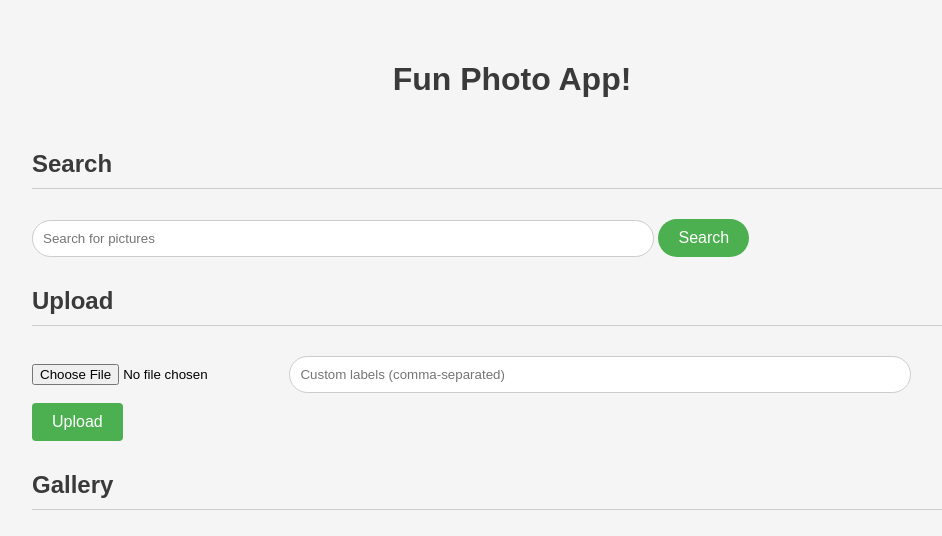
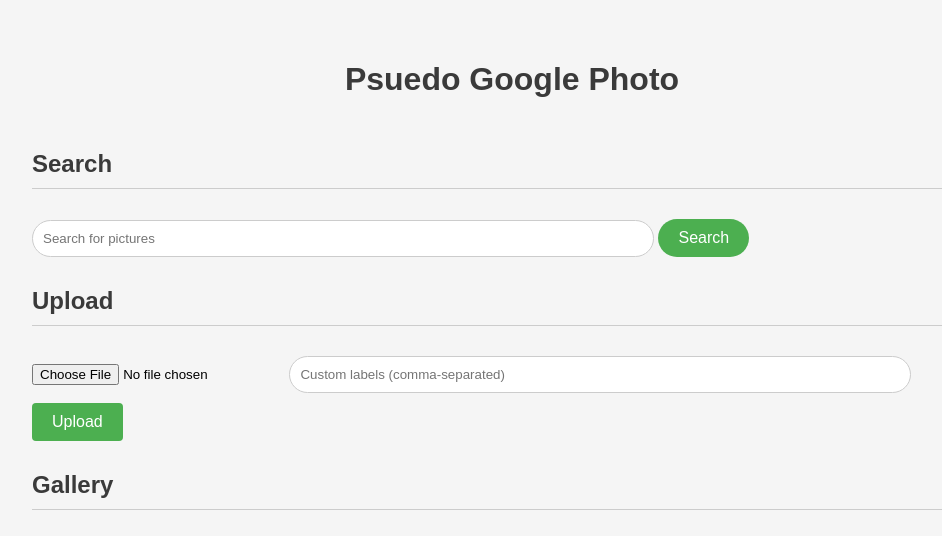
Before and after one commit to sajjad2881/p2code, a plain HTML site: page index.html in a window 1280 px wide. Shown: the whole page, without its empty margins (128-1070 px from the left). Drawn offline with Linux system fonts and the light colour scheme.

Commit message:
Update index.html

```diff
--- a/index.html
+++ b/index.html
@@ -3,7 +3,7 @@
 <head>
     <meta charset="UTF-8">
     <meta name="viewport" content="width=device-width, initial-scale=1.0">
-    <title>Simple Frontend</title>
+    <title>Cloud Computing App!</title>
     <link rel="stylesheet" href="./assets/css/styles.css">
 
 
@@ -22,7 +22,7 @@
 
 </head>
 <body>
-    <h1>Fun Photo App!</h1>
+    <h1>Psuedo Google Photo</h1>
 
     <h2>Search</h2>
     <input type="text" id="search-query" placeholder="Search for pictures">
```
